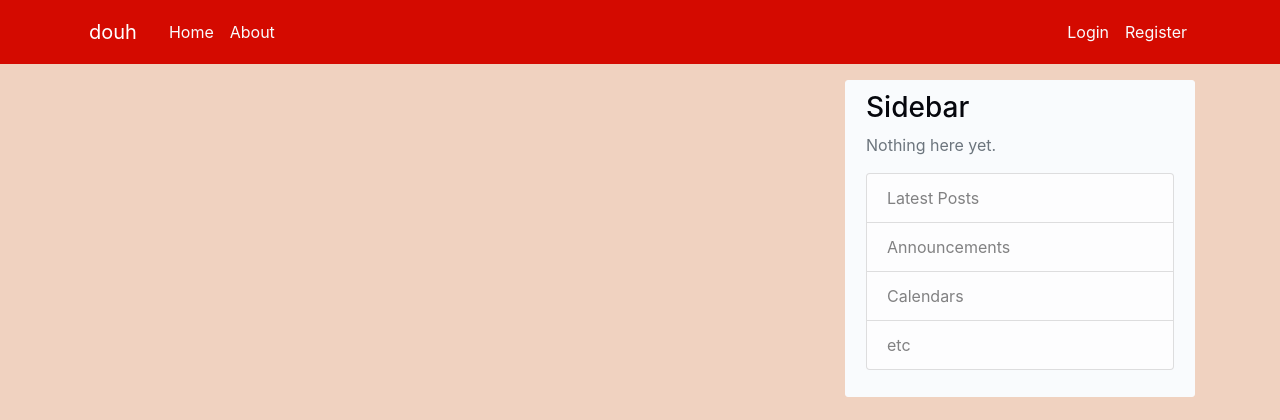
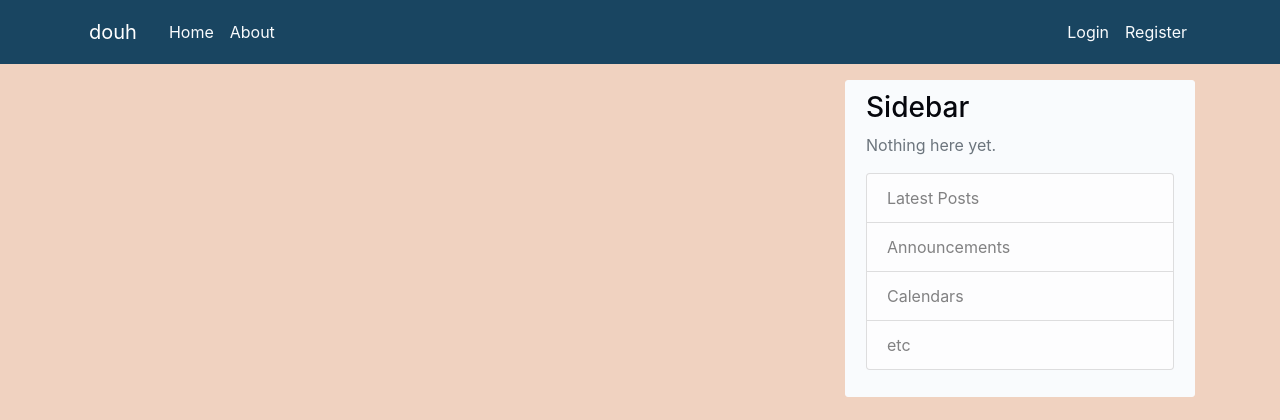
Before and after one commit to Ekimerton/Douh, a Flask app: page / in a window 1280 px wide. Shown: the top 420 px of the page. Run offline with Flask 2, Linux system fonts and the light colour scheme; data that the repository does not hold is empty; some libraries are stand-ins or nearby versions.

Commit message:
fixed theme

```diff
--- a/Driver/static/main.css
+++ b/Driver/static/main.css
@@ -22,11 +22,11 @@ a:hover, .site-header .navbar-nav .nav-link:hover, .article-metadata a:hover {
 }
 
 .bg-steel {
-  background-color: #d40a00;
+  background-color: #194561;
 }
 
 .article-title, .subtitle {
-  color: #d40a00;
+  color: #194561;
 }
 
 .article-title:hover, .subtitle:hover {
```
